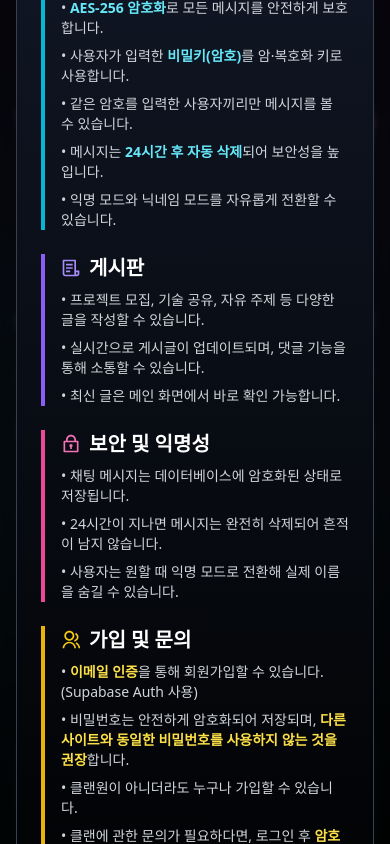
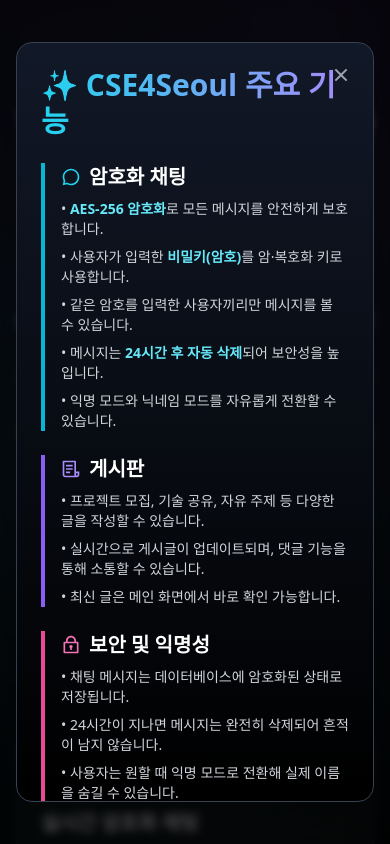
Before and after one commit to CSE4Seoul/cse4seoul, a Next.js app: page / in a window 390 px wide. Both pictures are taken after a click on the button "자세한 기능 소개". Shown: the top 844 px of the page. Built offline with nearby package versions, Linux system fonts and the light colour scheme; no server answers; the database is empty.

Commit message:
added scroll function to work properly in mobile

```diff
--- a/app/page.tsx
+++ b/app/page.tsx
@@ -254,16 +254,21 @@ export default function Home() {
         exit={{ scale: 0.9, y: 20 }}
         transition={{ type: 'spring', damping: 25, stiffness: 300 }}
         onClick={(e) => e.stopPropagation()}
-        className="relative max-w-2xl w-full bg-gradient-to-b from-gray-900 to-black border border-gray-700 rounded-2xl shadow-2xl p-6 md:p-8"
+        className="relative max-w-2xl w-full bg-gradient-to-b from-gray-900 to-black border border-gray-700 rounded-2xl shadow-2xl flex flex-col max-h-[90vh]"
       >
-        {/* 닫기 버튼 */}
+        {/* 닫기 버튼 (고정 위치) */}
         <button
           onClick={closeModal}
-          className="absolute right-4 top-4 p-1 rounded-full hover:bg-white/10 transition-colors text-gray-400 hover:text-white"
+          className="absolute right-4 top-4 z-10 p-1 rounded-full hover:bg-white/10 transition-colors text-gray-400 hover:text-white"
         >
           <RiCloseLine className="text-2xl" />
         </button>
 
+        {/* 스크롤 가능한 콘텐츠 영역 */}
+        <div
+          className="overflow-y-auto overscroll-contain p-6 md:p-8"
+          style={{ WebkitOverflowScrolling: 'touch' }}
+        >
           <h2 className="text-3xl font-bold bg-gradient-to-r from-cyan-400 to-violet-400 bg-clip-text text-transparent mb-6">
             ✨ CSE4Seoul 주요 기능
           </h2>
@@ -307,7 +312,7 @@ export default function Home() {
               </ul>
             </div>
 
-          {/* 🔥 새로 추가: 가입 및 문의 안내 */}
+            {/* 가입 및 문의 안내 */}
             <div className="border-l-4 border-yellow-500 pl-4">
               <h3 className="text-xl font-semibold flex items-center gap-2">
                 <RiGroupLine className="text-yellow-400" /> 가입 및 문의
@@ -321,6 +326,7 @@ export default function Home() {
             </div>
           </div>
 
+          {/* 닫기 버튼을 콘텐츠 영역 하단에 배치 (선택) */}
           <div className="mt-8 flex justify-end">
             <button
               onClick={closeModal}
@@ -329,6 +335,7 @@ export default function Home() {
               닫기
             </button>
           </div>
+        </div>
       </motion.div>
     </motion.div>
   )}
```
Lines whose indentation alone changed are shown as unchanged.
